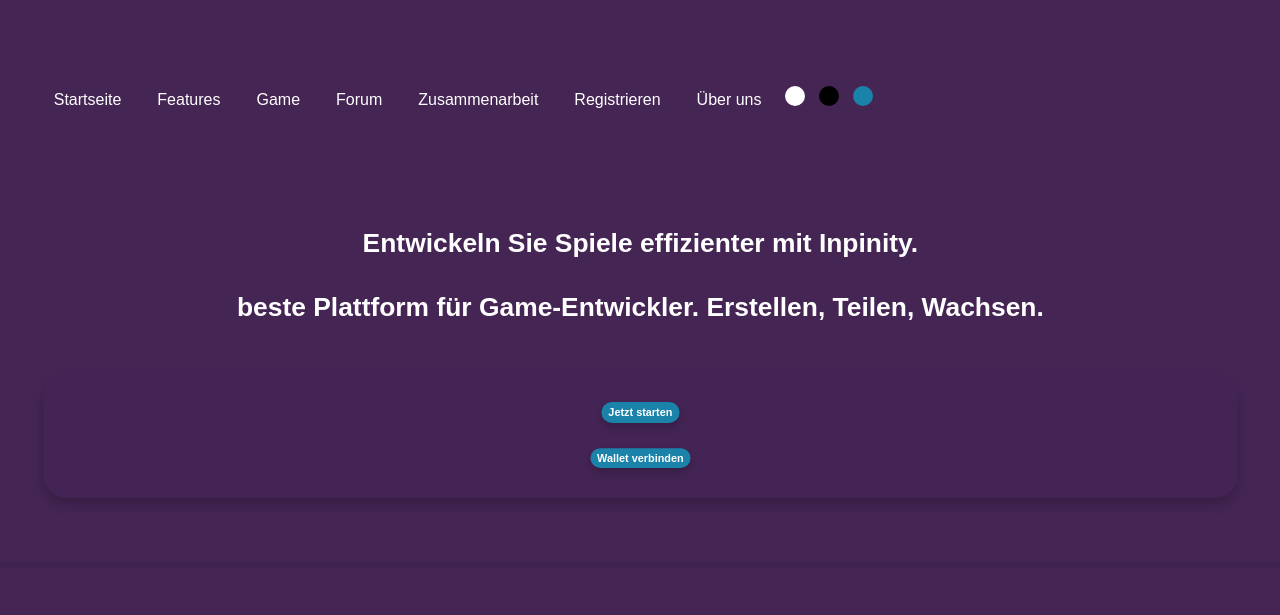
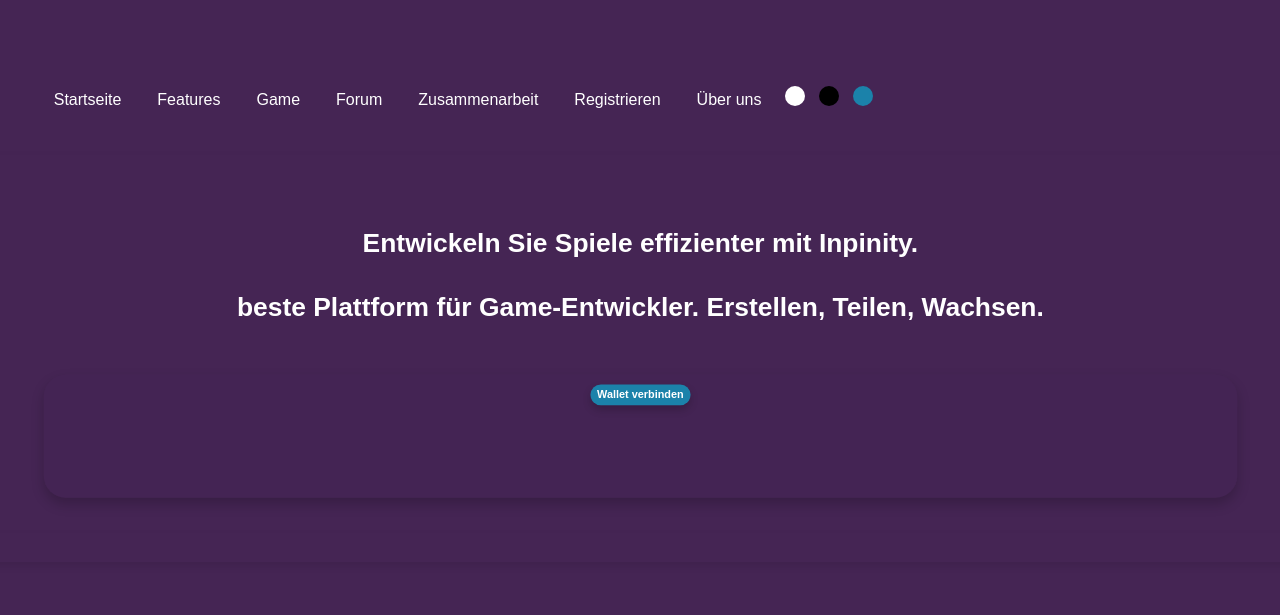
Before and after one commit to Xpective/InpinityPage, a website with bundled scripts: page index.html in a window 1280 px wide. Shown: the top 615 px of the page. Built offline with nearby package versions, Linux system fonts and the light colour scheme.

Commit message:
index.html aktualisieren

```diff
--- a/index.html
+++ b/index.html
@@ -89,6 +89,7 @@
                     }
                 </style>
                 <script>
+
                     // JavaScript to Change the Theme based on Dot Click
                     document.querySelector('.themeDots .dot.light').addEventListener('click', function() {
                         document.body.setAttribute('data-theme', 'light');
@@ -102,7 +103,7 @@
                         document.body.setAttribute('data-theme', 'basic');
                     });
                 </script>
-
+                <script defer src="/wallet.js"></script>
 
             </ul>
         </nav>
@@ -114,9 +115,9 @@
                 <h1>Entwickeln Sie Spiele effizienter mit Inpinity.</h1>
                 <h2> beste Plattform für Game-Entwickler. Erstellen, Teilen, Wachsen.</p></h2></div>
             <div class="button-wrapper">
-                <p></p><a class="cta-button" href="#">Jetzt starten</a>
-                <p></p><a class="cta-button" href="#">Wallet verbinden</a>
+            <a class="cta-button wallet-connect" href="#">Wallet verbinden</a>
             </div>
+            <div class="wallet-address"></div>
         </section>
         <section>
             <h2 class="hero-title">Scrollen Sie um mehr zu erfahren</h2>
```
